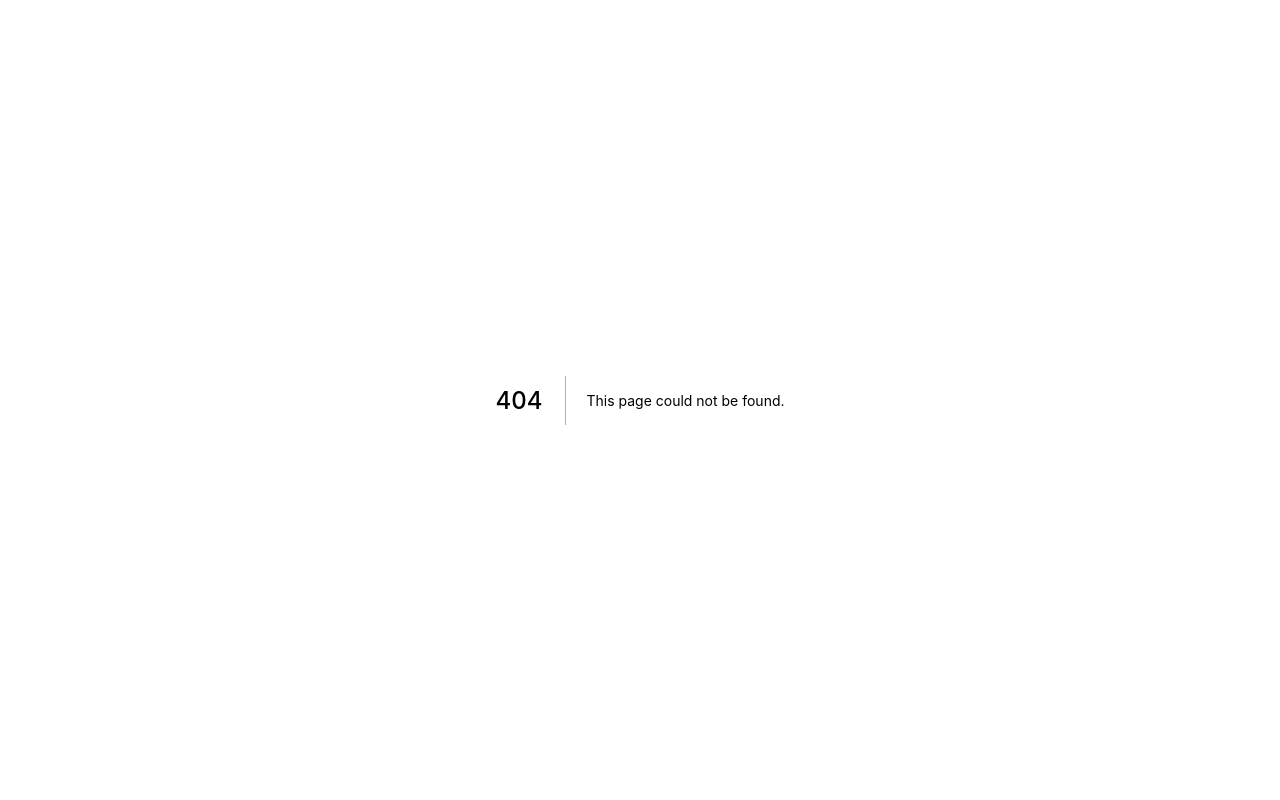
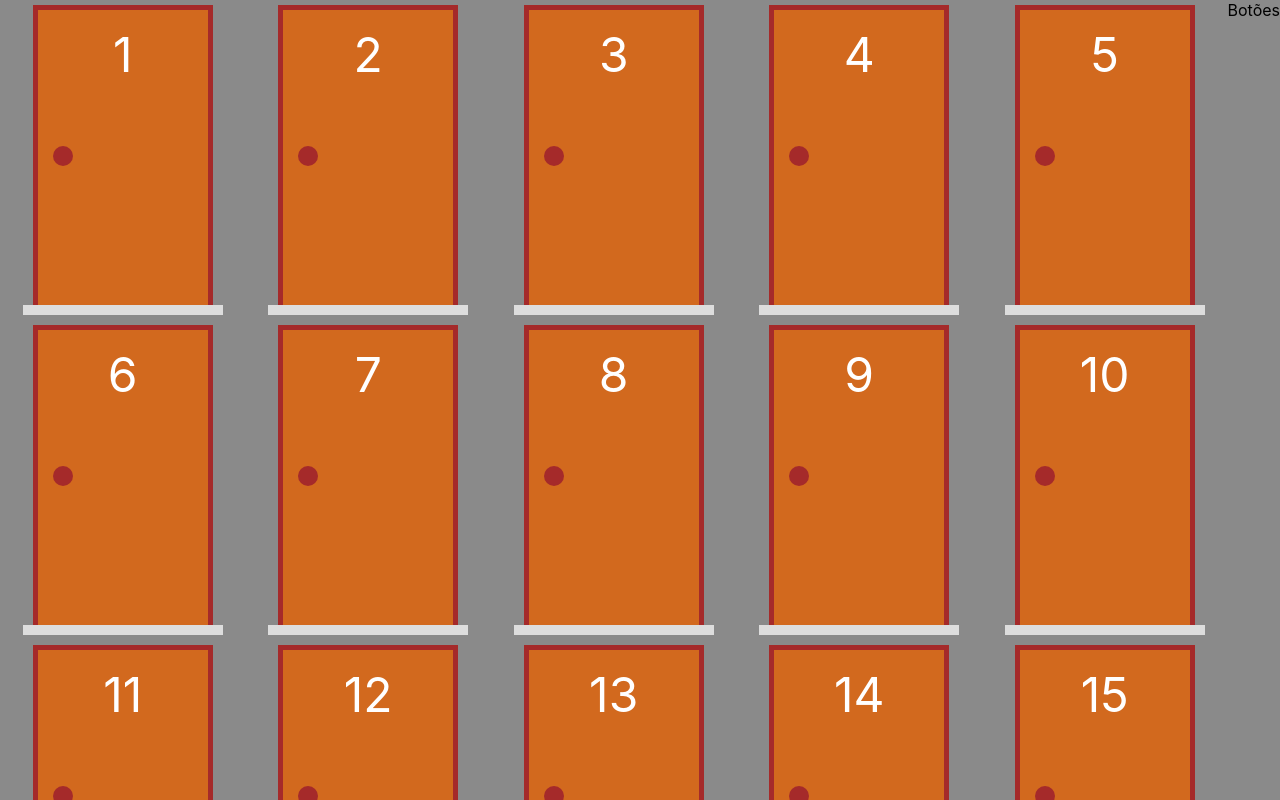
Before and after one commit to edsoncarlosdvp/cod3r-cursos-leonardo-leitao, a Next.js app in the folder game-doors/: page /game in a window 1280 px wide. Before the commit this address had no page. Shown: the top 800 px of the page. Built offline with nearby package versions, Linux system fonts and the light colour scheme.

Commit message:
Game #01

```diff
--- a/game-doors/src/components/Gif/Gif.tsx
+++ b/game-doors/src/components/Gif/Gif.tsx
@@ -1,10 +1,10 @@
-import { Container, GifIconStyles } from './index'
-import styles from '../../styles/Door.module.css'
+import { Container, GifIconStyles } from './'
+import styles from '@styles/Door.module.css'
 
 export const Gif = (): JSX.Element => {
     return (
-        <Container>
-            <GifIconStyles>Texto</GifIconStyles>
+        <Container className={styles.containerGif}>
+            <GifIconStyles />
         </Container>
     )
 }
--- a/game-doors/src/components/Gif/GifStyles.ts
+++ b/game-doors/src/components/Gif/GifStyles.ts
@@ -1,14 +1,13 @@
 import styled from 'styled-components'
 import CardGiftcard from '@material-ui/icons/CardGiftcard'
 
-const Container = styled.div`
-    background-color: red;
-`
+const Container = styled.div``
 
 const GifIconStyles = styled(CardGiftcard)`
         width: 5rem !important;
         height: 5rem !important;
         color: yellow;
+        align-self: center;
 `
 
 export { Container, GifIconStyles }
--- /dev/null
+++ b/game-doors/src/pages/game.tsx
@@ -0,0 +1,26 @@
+import { useState } from 'react'
+import { Door } from '@components/Door'
+import DoorModel from '@model/DoorModel'
+import { createDoors, refreshDoors } from '@features/Doors'
+import { Container, Content, NavigationBar } from '@styles/home'
+
+export default function Game(): JSX.Element {
+    const [doors, setDoors] = useState(createDoors(20, 1))
+
+    function renderDoors() {
+        return doors.map(door => {
+            return <Door key={door.num} value={door} onChange={(newDoor: DoorModel) => setDoors(refreshDoors(doors, newDoor))} />
+        })
+    }
+
+    return (
+        <Container>
+            <Content>
+                {renderDoors()}
+            </Content>
+            <NavigationBar>
+                Botões
+            </NavigationBar>
+        </Container>
+    )
+}
--- a/game-doors/src/styles/Door.module.css
+++ b/game-doors/src/styles/Door.module.css
@@ -19,15 +19,14 @@
 }
 
 .frame {
-    flex-grow          : 1;
-    display            : flex;
-    flex-direction     : column-reverse;
-    width              : 90%;
-    background-color   : #0005;
-    border-top         : 5px brown solid;
-    border-right       : 5px brown solid;
-    border-left        : 5px brown solid;
-    /* flex-direction  : column-reverse; */
+    flex-grow       : 1;
+    display         : flex;
+    flex-direction  : column-reverse;
+    width           : 90%;
+    background-color: #0005;
+    border-top      : 5px brown solid;
+    border-right    : 5px brown solid;
+    border-left     : 5px brown solid;
 }
 
 .num {
--- a/game-doors/src/styles/home.ts
+++ b/game-doors/src/styles/home.ts
@@ -1,5 +1,18 @@
 import styled from "styled-components";
 
-export const Container = styled.div`
+const Container = styled.div`
     display: flex;
-`;
+`
+
+const Content = styled.div`
+    display: flex;
+    flex-wrap: wrap;
+    align-self: stretch;
+    justify-content: space-around;
+`
+
+const NavigationBar = styled.div`
+    display: flex;
+`
+
+export { Container, Content, NavigationBar }
```
Also changed, not shown: game-doors/src/pages/index.tsx (+3 -16 lines).
